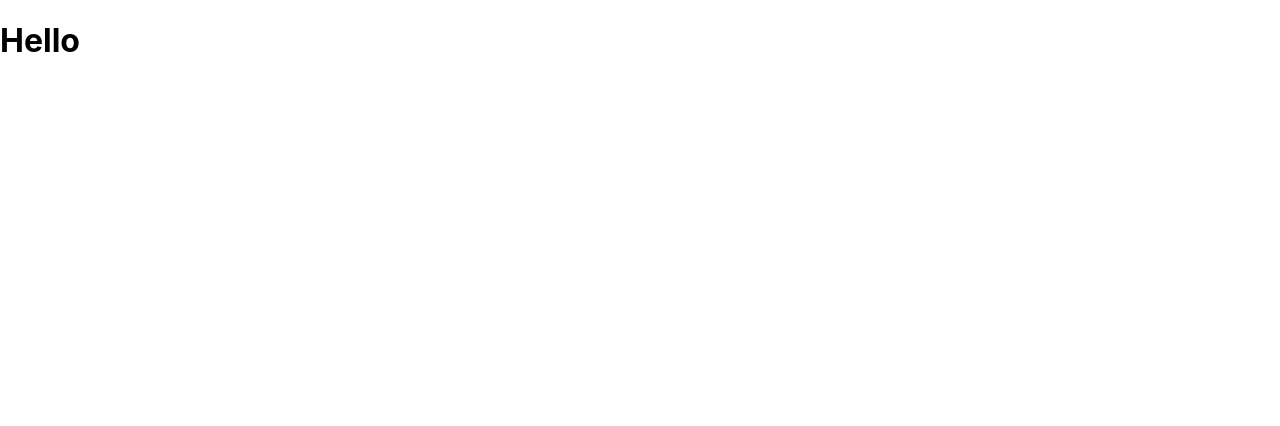
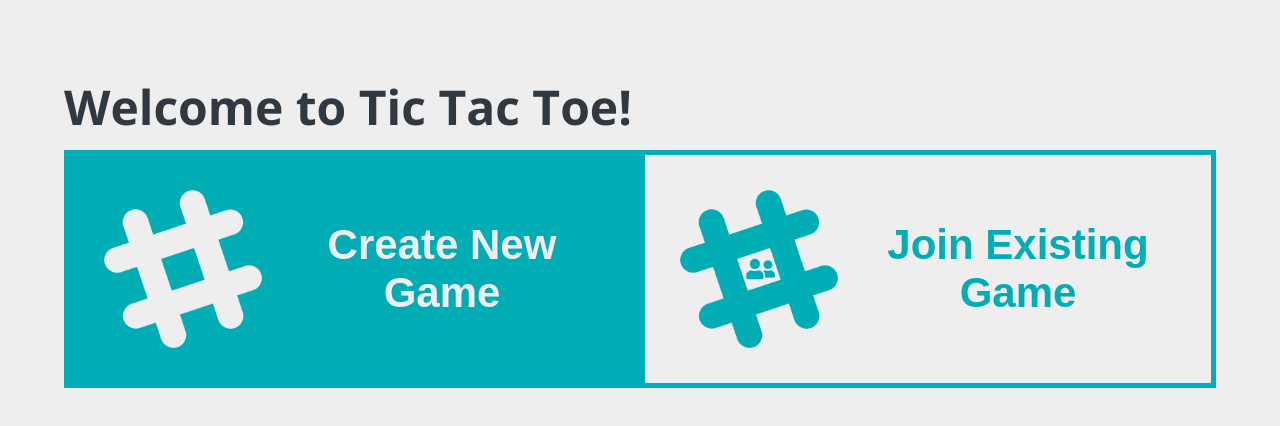
Before and after one commit to jmestxr/tic-tac-toe, a React (Create React App) app: page / in a window 1280 px wide. Shown: the top 426 px of the page. Built offline with nearby package versions, Linux system fonts and the light colour scheme.

Commit message:
Create Dashboard.
Create the following components:
- Welcome greeting header
- 'Create New Game' button
- 'Join New Game' button

```diff
--- a/src/App.css
+++ b/src/App.css
@@ -1,38 +1,17 @@
-.App {
-  text-align: center;
+* {
+  padding: 0;
+  box-sizing: border-box;
 }
 
-.App-logo {
-  height: 40vmin;
-  pointer-events: none;
+.app {
+  height: 100vh;
+  width: 100vw;
+  padding: 5%;
+  background-color: var(--grey);
 }
 
-@media (prefers-reduced-motion: no-preference) {
-  .App-logo {
-    animation: App-logo-spin infinite 20s linear;
+@media screen and (max-width: 992px) {
+  .app {
+    height: auto;
   }
 }
-
-.App-header {
-  background-color: #282c34;
-  min-height: 100vh;
-  display: flex;
-  flex-direction: column;
-  align-items: center;
-  justify-content: center;
-  font-size: calc(10px + 2vmin);
-  color: white;
-}
-
-.App-link {
-  color: #61dafb;
-}
-
-@keyframes App-logo-spin {
-  from {
-    transform: rotate(0deg);
-  }
-  to {
-    transform: rotate(360deg);
-  }
-}
--- a/src/App.tsx
+++ b/src/App.tsx
@@ -1,10 +1,10 @@
-import React from 'react';
-import './App.css';
+import "./App.css";
+import { Dashboard } from "./components/dashboard/Dashboard";
 
 function App() {
   return (
-    <div>
-      <h1>Hello</h1>
+    <div className="app">
+      <Dashboard />
     </div>
   );
 }
--- /dev/null
+++ b/src/components/dashboard/Dashboard.tsx
@@ -0,0 +1,29 @@
+import "./dashboard.css";
+
+export const Dashboard = () => {
+  return (
+    <div>
+         <h1 className="h1">Welcome to Tic Tac Toe!</h1>
+
+
+      <div role="heading" aria-label="dashboard-buttons" className="game-container">
+        <button aria-label="create-new-game" className="new-game-button game-button">
+          <img
+            className="game-icon"
+            src={require("../../assets/new-game-icon.png")}
+            alt="New Game Icon"
+          />
+          <h2 aria-hidden="true" className="h2">Create New Game</h2>
+        </button>
+        <button aria-label="join-existing-game" className="join-game-button game-button">
+          <img
+            className="game-icon"
+            src={require("../../assets/join-game-icon.png")}
+            alt="Join Game Icon"
+          />
+          <h2 aria-hidden="true" className="h2">Join Existing Game</h2>
+        </button>
+      </div>
+    </div>
+  );
+};
--- /dev/null
+++ b/src/components/dashboard/dashboard.css
@@ -0,0 +1,42 @@
+.game-container {
+  display: flex;
+  flex-direction: row;
+}
+
+.game-button {
+  display: flex;
+  flex-direction: row;
+  align-items: center;
+  justify-content: center;
+  padding: 2rem;
+  width: 50%;
+  border: 5px solid var(--teal);
+  cursor: pointer;
+}
+
+.new-game-button {
+  color: var(--grey);
+  background-color: var(--teal);
+}
+
+.join-game-button {
+  color: var(--teal);
+  background-color: var(--grey);
+}
+
+.game-icon {
+  height: 15rem;
+  width: auto;
+}
+
+@media screen and (max-width: 992px) {
+  .game-container {
+    flex-direction: column;
+  }
+  .game-button {
+    flex-direction: column;
+  }
+  .game-button {
+    min-width: 400px;
+  }
+}
--- a/src/index.css
+++ b/src/index.css
@@ -1,13 +1,47 @@
+@import url('https://fonts.googleapis.com/css2?family=Open+Sans:wght@400;500;600;700;800&display=swap');
+
+:root {
+  /* ========================== COLOR THEME ========================== */
+  --black: #303841;
+  --grey: #EEEEEE;
+  --orange: #FF5722;
+  --teal: #00ADB5;
+
+  /* ========================== TYPOGRAPHY ========================== */
+  --default-font-size: 12px;
+  --regular: 400;
+  --medium: 500;
+  --semibold: 600;
+  --bold: 700;
+  --extrabold: 800;
+  --line-height: 1.8rem;
+}
+
 body {
   margin: 0;
-  font-family: -apple-system, BlinkMacSystemFont, 'Segoe UI', 'Roboto', 'Oxygen',
-    'Ubuntu', 'Cantarell', 'Fira Sans', 'Droid Sans', 'Helvetica Neue',
-    sans-serif;
   -webkit-font-smoothing: antialiased;
   -moz-osx-font-smoothing: grayscale;
 }
 
-code {
-  font-family: source-code-pro, Menlo, Monaco, Consolas, 'Courier New',
-    monospace;
+html,
+body {
+  color: var(--black);
+  font-family: "Open Sans", Helvetica, Arial, sans-serif;
+  font-weight: var(--regular);
+  font-size: var(--default-font-size);
+  line-height: var(--line-height);
 }
+
+
+.h1,
+.h2 {
+  font-weight: var(--bold);
+}
+
+.h1 {
+  font-size: 4rem;
+}
+
+.h2 {
+  font-size: 3.5rem;
+}
```
Also changed, not shown: src/assets/join-game-icon.png (added), src/assets/new-game-icon.png (added).
